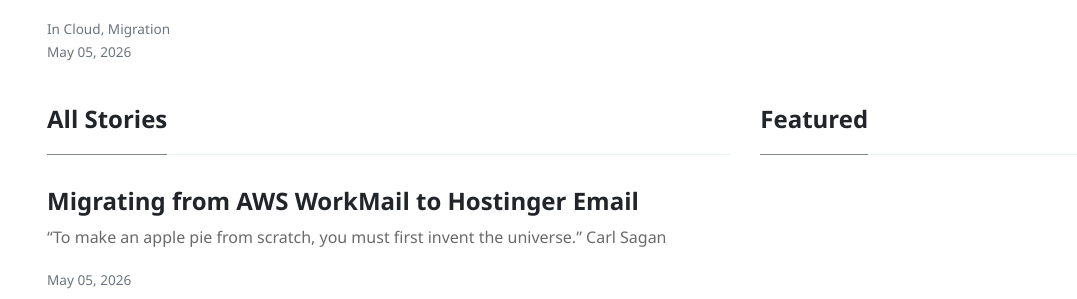
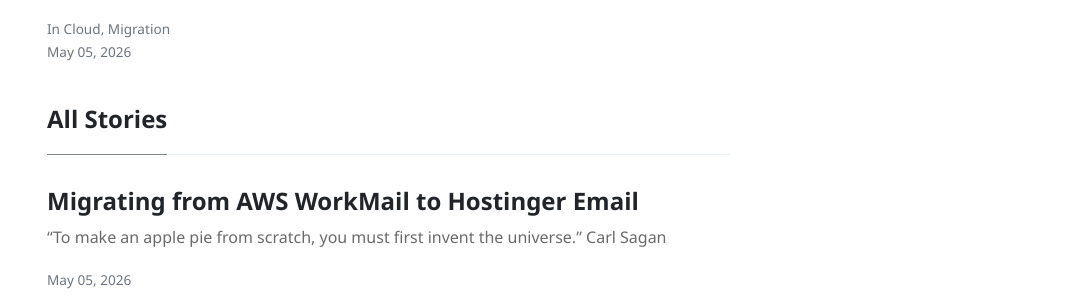
Before and after one commit to husyn/husyn.dev, a Jekyll site: the page built from index.html, in a window 1280 px wide. Shown: the part 415-714 px from the top of the page, without its empty margins (73-1150 px from the left). Built offline with Jekyll 4.4.1, drawn with Linux system fonts in a browser that asks for light colours; nearby versions of some CDN libraries; the list of posts is cut into pages by our own code.

Commit message:
Hides Featured if no posts

```diff
--- a/_includes/sidebar-featured.html
+++ b/_includes/sidebar-featured.html
@@ -1,3 +1,4 @@
+{% if site.tags.featured and site.tags.featured.size > 0 %}
 <div class="sticky-top sticky-top-offset">
     <h4 class="font-weight-bold spanborder"><span>Featured</span></h4>
     <ol class="list-featured">
@@ -19,3 +20,4 @@
         {% endfor %}
     </ol>
 </div>
+{% endif %}
```
